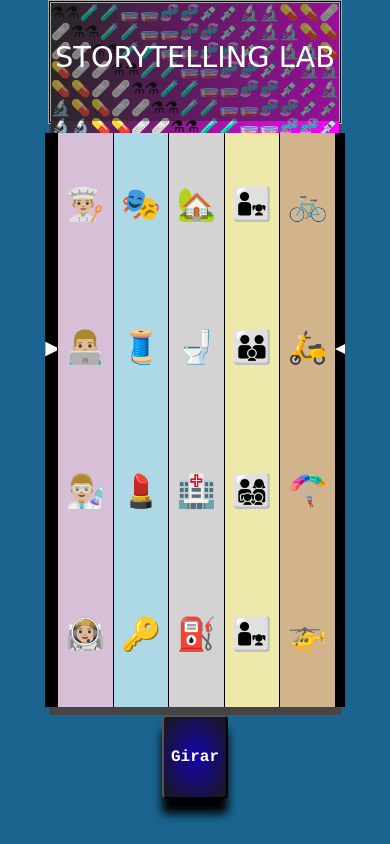
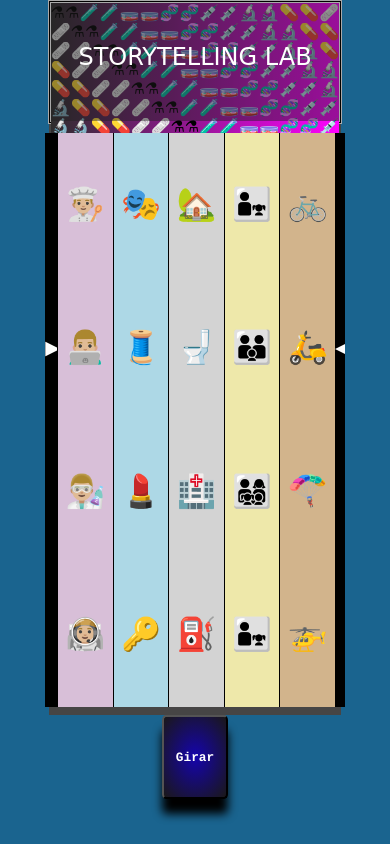
Before and after one commit to julimalt/storytelling-lab, a plain HTML site: page index.html in a window 390 px wide. Drawn offline with Linux system fonts and the light colour scheme; a web font is replaced by a local one.

Commit message:
Responsive

```diff
--- a/style.css
+++ b/style.css
@@ -202,11 +202,11 @@ body {
     font-size: 2em;
   }
   #spin {
-    font-size: 1em;
+    font-size: 0.8em;
     /* font size height and width */
   }
   #topDisplayGlass {
-    font-size: 1.8em;
+    font-size: 1.5em;
   }
 }
 
```
